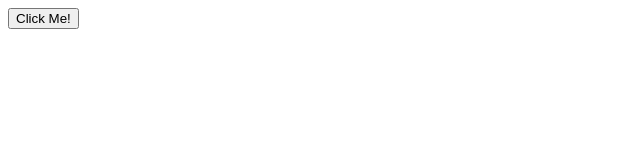
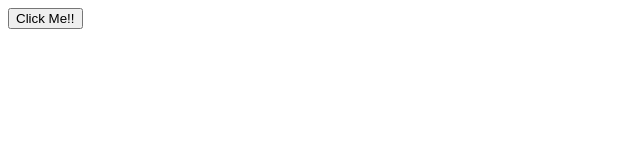
Before and after one commit to HarishGummadi/sap_UI5, a plain HTML site: page index.html in a window 1280 px wide. Shown: the full height of the page, 0-640 px from the left. Drawn offline with Linux system fonts and the light colour scheme.

Commit message:
second push

```diff
--- a/index.html
+++ b/index.html
@@ -1,5 +1,5 @@
 <html>
     <body>
-        <button type="button" onclick="alert('Hello world!')">Click Me!</button>
+        <button type="button" onclick="alert('Hello world!')">Click Me!!</button>
     </body>
 </html>
```
